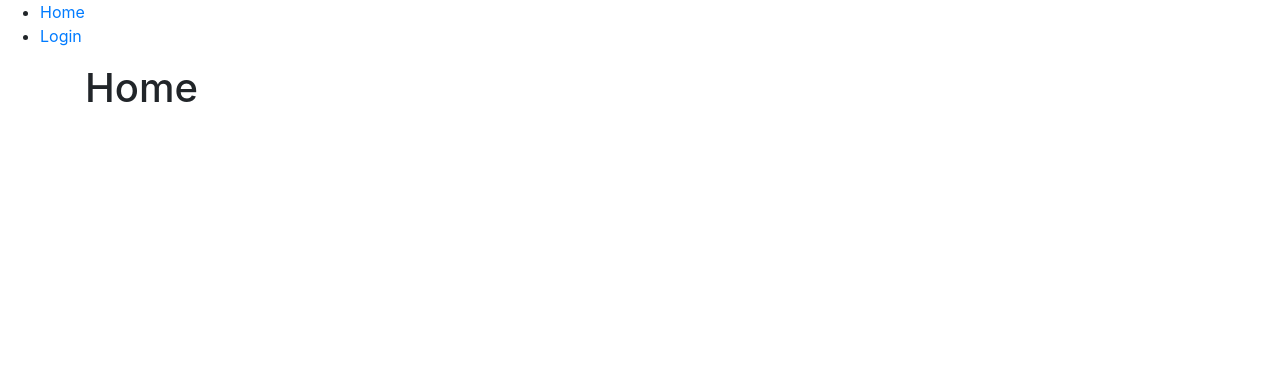
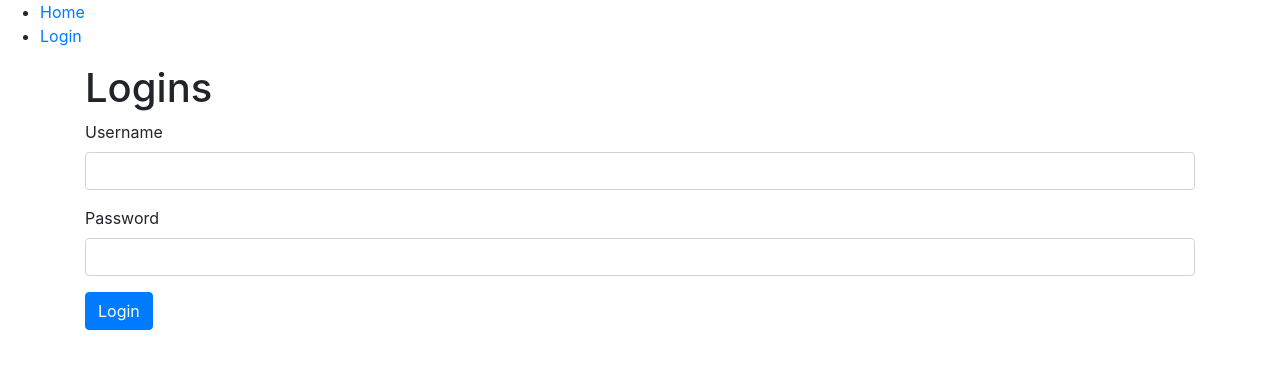
Before and after one commit to iandart66/hello-world-react, a React (Create React App) app: page /loginForm in a window 1280 px wide. Shown: the top 368 px of the page. Built offline with nearby package versions, Linux system fonts and the light colour scheme.

Commit message:
LoginForm error

```diff
--- a/src/App.js
+++ b/src/App.js
@@ -12,7 +12,7 @@ function App() {
       <NavBar />
       <main className="container">
         <Switch>
-          <Route path="/login" component={LoginForm} />
+          <Route path="/loginForm" component={LoginForm} />
           <Route path="/" component={Home} />
         </Switch>
       </main>
--- a/src/components/home.jsx
+++ b/src/components/home.jsx
@@ -2,7 +2,7 @@ import React, { Component } from "react";
 
 class Home extends Component {
   render() {
-    return <h1>Home</h1>;
+    return <h1>Homes</h1>;
   }
 }
 
--- a/src/components/loginForm.jsx
+++ b/src/components/loginForm.jsx
@@ -4,7 +4,7 @@ class LoginForm extends Component {
   render() {
     return (
       <div>
-        <h1>Login</h1>
+        <h1>Logins</h1>
         <form>
           <div className="form-group">
             <label htmlFor="username">Username</label>
```
